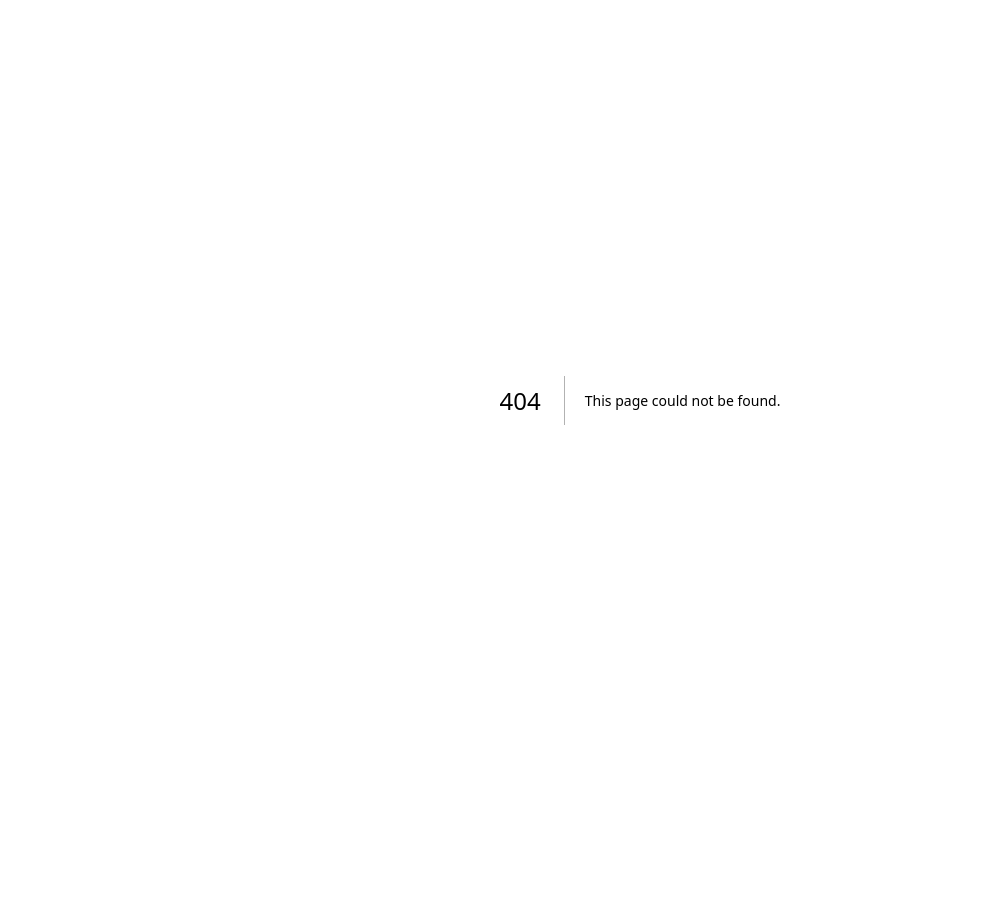
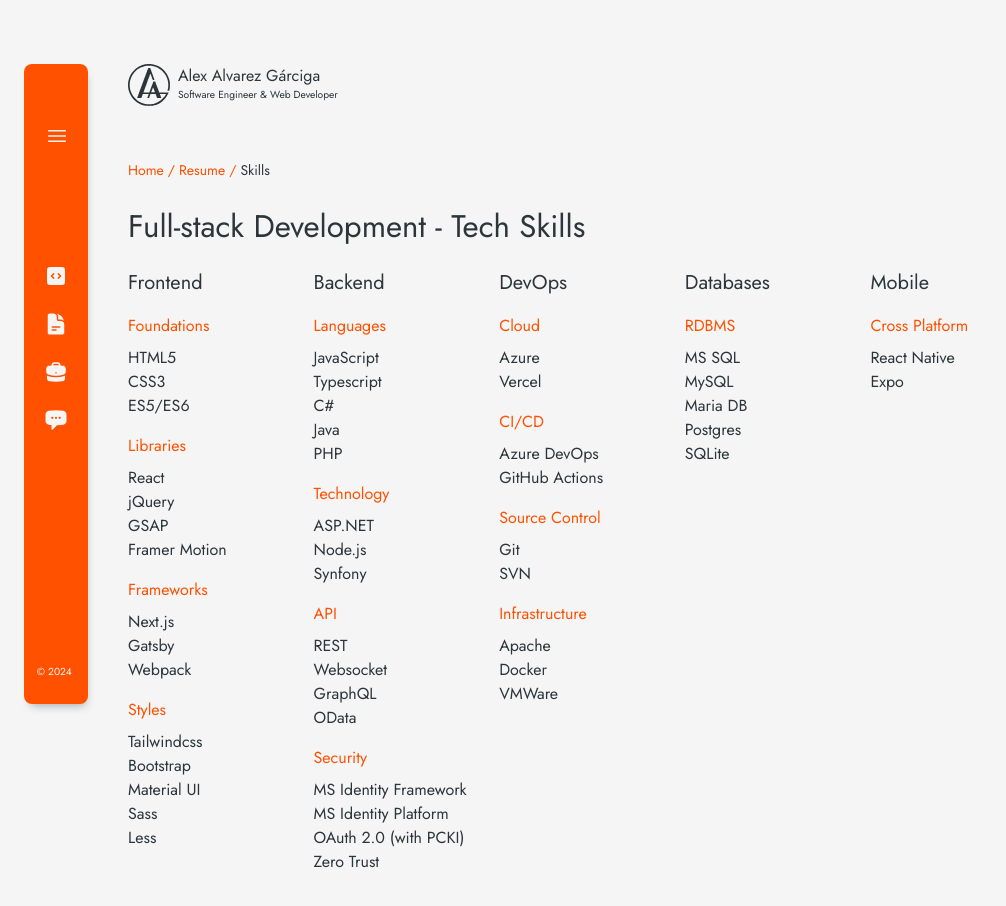
Before and after one commit to aagarciga/aagarciga.github.io, a Next.js app: page /resume/skills in a window 1280 px wide. Before the commit this address had no page. Shown: the whole page, without its empty margins (0-1006 px from the left). Before the commit the page ends 800 px from the top, so only its background shows below. Built offline with nearby package versions, Linux system fonts and the light colour scheme.

Commit message:
Adition of Skills & Resume

```diff
--- a/src/app/(content)/layout.module.css
+++ b/src/app/(content)/layout.module.css
@@ -5,7 +5,7 @@
   grid-template-rows: auto auto 6rem;
   grid-template-columns: 1fr;
   height: auto;
-  min-height: 100vh;
+  /* min-height: 100vh; */
   min-width: min-content;
 }
 
--- a/src/app/(content)/resume/page.module.css
+++ b/src/app/(content)/resume/page.module.css
@@ -1,4 +1,15 @@
 .main {
   padding: var(--air-3);
-  width: clamp(20rem, 100%, 50rem);
+  width: clamp(20rem, 100%, 60rem);
 }
+
+.tech-skills {
+  display: none;
+}
+
+@media (min-width: 710px) {
+  .tech-skills {
+    display: block;
+    margin-bottom: var(--air-5);
+  }
+}
--- a/src/app/(content)/resume/page.tsx
+++ b/src/app/(content)/resume/page.tsx
@@ -1,13 +1,15 @@
-import { Breadcrumbs } from "@/app/ui";
+import { Breadcrumbs, TechSkills } from "@/app/ui";
 import Experience from "@/app/ui/experience";
 
 import styles from './page.module.css'
+import Link from "next/link";
+import { DocumentArrowDownIcon, PuzzlePieceIcon } from "@heroicons/react/24/solid";
 
 export default function Page() {
 
   return (
     <main className={styles.main}>
-      <section className="">
+      <section>
         <Breadcrumbs
           breadcrumbs={[
             { label: 'Home', href: { pathname: '/' } },
@@ -15,6 +17,19 @@
           ]}
         />
       </section>
+      <nav role="navigation" className="flex flex-col gap-2">
+        <Link href={"/resume/2024.Software Engineer.Alex Alvarez Garciga.docx"} className="text-brandeis_blue hover:underline flex items-center gap-1" download={true}>
+          <DocumentArrowDownIcon width={16} height={16} fill="hsla(var(--color-aerospace-orange-hsl),1)" />
+          <span>Download Resume</span>
+        </Link>
+        <Link href="/resume/skills" className="text-brandeis_blue hover:underline flex items-center gap-1">
+          <PuzzlePieceIcon width={16} height={16} fill="hsla(var(--color-aerospace-orange-hsl),1)" />
+          <span>View Technical Competencies</span>
+        </Link>
+      </nav>
+      <p className="mb-4 mt-4">Software engineer fluent in JavaScript & C#, with more than a decade of exposure to front-end technologies, Microsoft ASP.Net solutions, and Microsoft Azure Cloud Services. In love with React.js, Typescript, HTML5, and CSS3. Skilled in UI/UX design, algorithms, and data structures. Enthusiastic about creating maintainable, user-friendly software through agile methodologies. Able to quickly learn and adopt new paradigms, programming languages, frameworks, and tools to meet project needs.</p>
+
+      {/* <TechSkills className={styles["tech-skills"]} /> */}
       <Experience />
     </main>
   )
--- /dev/null
+++ b/src/app/(content)/resume/skills/page.module.css
@@ -0,0 +1,4 @@
+.main {
+  padding: var(--air-3);
+  width: clamp(20rem, 100%, 60rem);
+}
--- /dev/null
+++ b/src/app/(content)/resume/skills/page.tsx
@@ -0,0 +1,20 @@
+import { Breadcrumbs, TechSkills } from "@/app/ui"
+import styles from './page.module.css'
+export default function Page() {
+
+  return (
+    <main className={styles.main}>
+      <section>
+        <Breadcrumbs
+          breadcrumbs={[
+            { label: 'Home', href: { pathname: '/' } },
+            { label: 'Resume', href: { pathname: '/resume' } },
+            { label: 'Skills', href: { pathname: '/resume/skills' }, active: true },
+          ]}
+        />
+      </section>
+
+      <TechSkills />
+    </main>
+  )
+}
--- a/src/app/ui/experience.module.css
+++ b/src/app/ui/experience.module.css
@@ -27,7 +27,7 @@
 
 .experience h5 {
   font-size: var(--font-size-h5);
-  font-weight: 600;
+  font-weight: 500;
   margin-bottom: var(--air-3);
 }
 
--- a/src/app/ui/index.ts
+++ b/src/app/ui/index.ts
@@ -1,4 +1,5 @@
 export { default as Breadcrumbs } from './breadcrumbs'
 export { default as Brand } from './brand'
 export { default as MainMenu } from './main-menu'
-import { default as Experience } from './experience'
+export { default as Experience } from './experience'
+export { default as TechSkills } from './tech-skills'
--- a/src/app/ui/main-menu.module.css
+++ b/src/app/ui/main-menu.module.css
@@ -179,3 +179,18 @@
     margin-left: 0.8rem;
   }
 }
+
+@media (max-height: 620px) and (min-width: 480px) {
+  .menu {
+    top: 2rem;
+    bottom: 4rem;
+    left: 1.5rem;
+    width: 4rem;
+  }
+
+  .menu header {
+    margin-bottom: 2rem;
+
+    /* outline: thin dashed white; */
+  }
+}
--- /dev/null
+++ b/src/app/ui/tech-skills.module.css
@@ -0,0 +1,38 @@
+.container {
+  display: flex;
+  flex-direction: column;
+  justify-content: flex-start;
+}
+
+.title {
+  margin-bottom: 0rem;
+  font-size: var(--font-size-h3);
+  margin-bottom: var(--air-3);
+}
+
+.skills {
+  display: flex;
+  flex-direction: row;
+  justify-content: flex-start;
+  flex-wrap: wrap;
+  gap: 0rem;
+}
+
+.skills > div {
+  flex: 1 8rem;
+}
+
+.category h4 {
+  font-size: var(--font-size-h5);
+  margin-bottom: var(--air-3);
+}
+
+.sub-group {
+  margin-bottom: var(--air-3);
+}
+
+.sub-group h5 {
+  color: hsla(var(--color-secondary-hsl), 1);
+  font-size: var(--font-size-base);
+  margin-bottom: var(--air-2);
+}
--- /dev/null
+++ b/src/app/ui/tech-skills.tsx
@@ -0,0 +1,71 @@
+import { HTMLAttributes } from 'react'
+import styles from './tech-skills.module.css'
+
+interface TechSkillsProps {
+  className?: HTMLAttributes<HTMLDivElement>['className']
+}
+export default function TechSkills({ className }: TechSkillsProps) {
+  const categories = [
+    {
+      name: 'Frontend',
+      list: [
+        { category: 'Foundations', skills: ['HTML5', 'CSS3', 'ES5/ES6'] },
+        { category: 'Libraries', skills: ['React', 'jQuery', 'GSAP', 'Framer Motion'] },
+        { category: 'Frameworks', skills: ['Next.js', 'Gatsby', 'Webpack'] },
+        { category: 'Styles', skills: ['Tailwindcss', 'Bootstrap', 'Material UI', 'Sass', 'Less'] },
+      ]
+    },
+    {
+      name: 'Backend',
+      list: [
+        { category: 'Languages', skills: ['JavaScript', 'Typescript', 'C#', 'Java', 'PHP'] },
+        { category: 'Technology', skills: ['ASP.NET', 'Node.js', 'Synfony'] },
+        { category: 'API', skills: ['REST', 'Websocket', 'GraphQL', 'OData'] },
+        { category: 'Security', skills: ['MS Identity Framework', 'MS Identity Platform', 'OAuth 2.0 (with PCKI)', 'Zero Trust'] },
+      ]
+    },
+    {
+      name: 'DevOps',
+      list: [
+        { category: 'Cloud', skills: ['Azure', 'Vercel'] },
+        { category: 'CI/CD', skills: ['Azure DevOps', 'GitHub Actions'] },
+        { category: 'Source Control', skills: ['Git', 'SVN'] },
+        { category: 'Infrastructure', skills: ['Apache', 'Docker', 'VMWare'] },
+      ]
+    },
+    {
+      name: 'Databases',
+      list: [
+        { category: 'RDBMS', skills: ['MS SQL', 'MySQL', 'Maria DB', 'Postgres', 'SQLite'] },
+      ]
+    },
+    {
+      name: 'Mobile',
+      list: [
+        { category: 'Cross Platform', skills: ['React Native', 'Expo'] },
+      ]
+    }
+  ]
+
+  return (
+    <article className={`${styles.container} ${className}`}>
+      <h2 className={styles.title}>Full-stack Development - Tech Skills</h2>
+      <div className={styles.skills}>
+
+        {categories.map(({ name, list }) => (
+          <div key={name} className={styles.category}>
+            <h4 className={styles.subtitle}>{name}</h4>
+            {list.map(({ category, skills }) => (
+              <div key={category} className={styles['sub-group']}>
+                <h5>{category}</h5>
+                {skills.map((skill) => (
+                  <p key={skill}>{skill}</p>
+                ))}
+              </div>
+            ))}
+          </div>
+        ))}
+      </div>
+    </article>
+  )
+}
```
Also changed, not shown: src/app/(landing)/page.tsx (+7 -2 lines), 1 other file (tests, documents, lock files or other folders).
